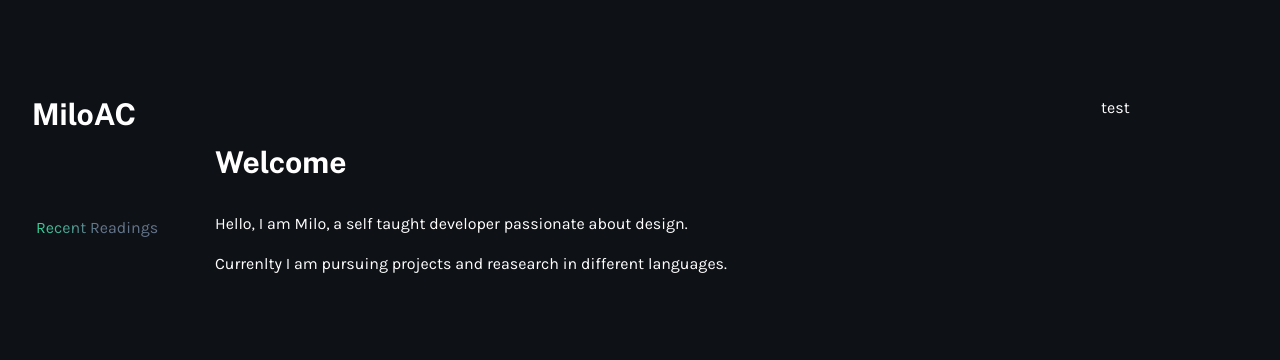
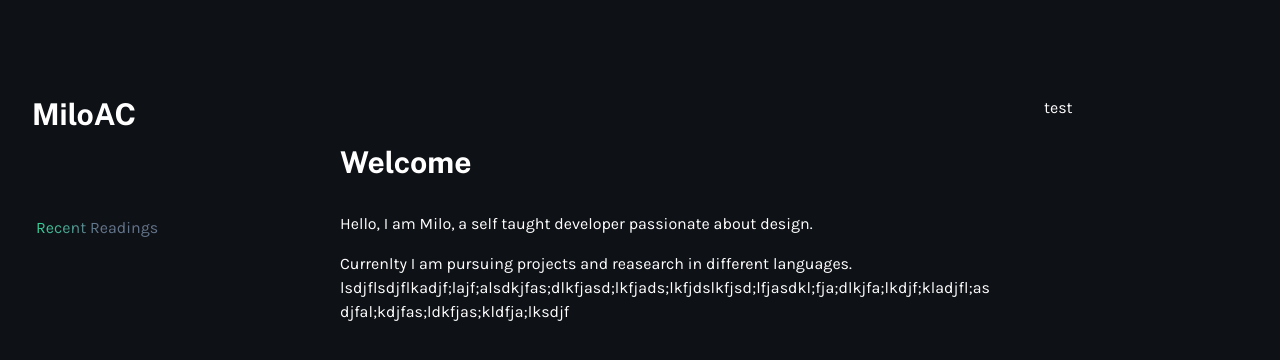
Before and after one commit to 1MiloAC/miloac.dev, a SvelteKit app: page / in a window 1280 px wide. Shown: the top 360 px of the page. Built offline with nearby package versions, Linux system fonts and the light colour scheme.

Commit message:
Changed style properties of main divs to resize appropratiely

```diff
--- a/src/routes/+page.svelte
+++ b/src/routes/+page.svelte
@@ -1,6 +1,6 @@
-<div class="flex flex-row gap-1 justify-center font-karla text-base text-white">
-	<div class="flex-col w-80 min-h-screen p-8 pt-24">
-		<!-- Sidebar -->
+<div class="flex flex-row gap-1 justify-center font-karla text-base text-white mx-auto">
+    <!-- Sidebar -->
+	<div class="flex-col min-w-80 min-h-screen p-8 pt-24 lg:block hidden">
 		<a href="/">
 			<h1 class="text-3xl font-publicsans mb-8" style="font-variation-settings: 'wght' 700;">
 				MiloAC
@@ -25,17 +25,18 @@
             </a>
 	</div>
 
-	<div class="flex-col min-w-[850px] min-h-screen pt-36">
-		<!-- Main -->
+    <!-- Main -->
+	<div class="flex-col w-[850px] min-w-[450px] max-w-4xl min-h-screen pt-36 px-4 flex-grow break-words overflow-hidden">
 		<h1 class="text-3xl font-publicsans mb-8" style="font-variation-settings: 'wght' 700;">
 			Welcome
 		</h1>
 		<p class="mt-4">Hello, I am Milo, a self taught developer passionate about design.</p>
 		<p class="mt-4">Currenlty I am pursuing projects and reasearch in different languages.</p>
-	</div>
+        <p>lsdjflsdjflkadjf;lajf;alsdkjfas;dlkfjasd;lkfjads;lkfjdslkfjsd;lfjasdkl;fja;dlkjfa;lkdjf;kladjfl;asdjfal;kdjfas;ldkfjas;kldfja;lksdjf</p>
+        	</div>
 
-	<div class="flex-col w-80 min-h-screen p-8 pt-24">
-		<!-- Sidebar -->
+    <!-- Sidebar -->
+	<div class="flex-col w-80 min-h-screen p-8 pt-24 xl:block hidden">
 		<p>test</p>
 	</div>
 </div>
--- a/src/routes/Research/+page.svelte
+++ b/src/routes/Research/+page.svelte
@@ -1,6 +1,6 @@
-<div class="flex flex-row gap-1 justify-center font-karla text-base text-white">
-	<div class="flex-col w-80 min-h-screen p-8 pt-24">
-        <!-- Sidebar -->
+<div class="flex flex-row gap-1 justify-center font-karla text-base text-white mx-auto">
+    <!-- Sidebar -->
+	<div class="flex-col w-80 min-h-screen p-8 pt-24 lg:block hidden">
 			<a href="/">
 				<h1 class="text-3xl font-publicsans mb-8" style="font-variation-settings: 'wght' 700;">
 					MiloAC
@@ -8,15 +8,15 @@
 			</a>
 	</div>
 
-	<div class="flex-col min-w-[850px] min-h-screen pt-36">
-        <!-- Main -->
+    <!-- Main -->
+	<div class="flex-col w-[850px] min-w-[450px] max-w-4xl min-h-screen pt-36 px-4 flex-grow break-words overflow-hidden">
 			<h1 class="text-3xl font-publicsans mb-8" style="font-variation-settings: 'wght' 700;">
 				Research
 			</h1>
 	</div>
 
-	<div class="flex-col w-80 min-h-screen p-8 pt-24">
-        <!-- Sidebar -->
+    <!-- Sidebar -->
+	<div class="flex-col w-80 min-h-screen p-8 pt-24 xl:block hidden">
 		<p>test</p>
 	</div>
 </div>
```
